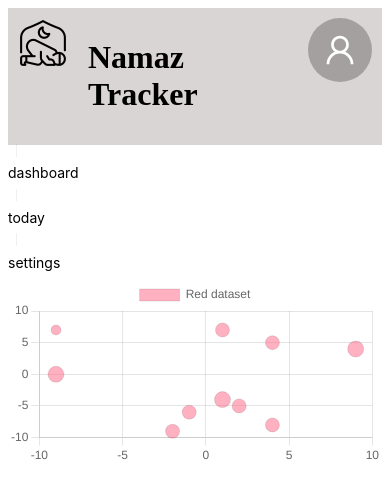
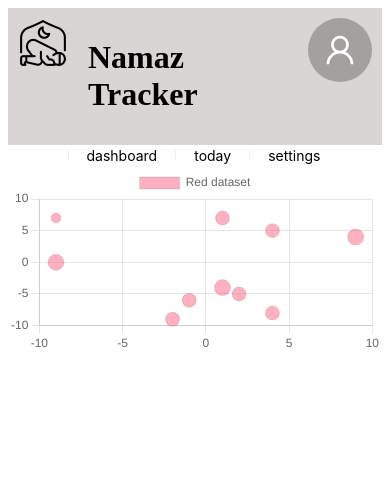
Before and after one commit to shahibur-shanto/namaz_tracker, a Next.js app: page /dashboard in a window 390 px wide. Shown: the top 498 px of the page. Built offline with nearby package versions, Linux system fonts and the light colour scheme.

Commit message:
responsive for menubar

```diff
--- a/src/components/MenuBar.css
+++ b/src/components/MenuBar.css
@@ -9,9 +9,9 @@
 	color: black;
 }
 
-@media (max-width: 411px) {
+@media (max-width: 366px) {
 	.menu-bar {
-		flex-direction: column;
+		flex-direction: row;
 		align-items: stretch;
 	}
 
```
